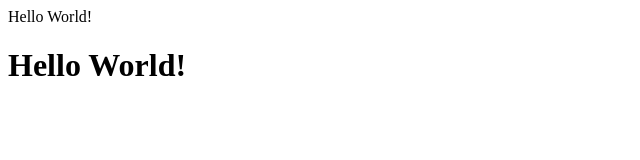
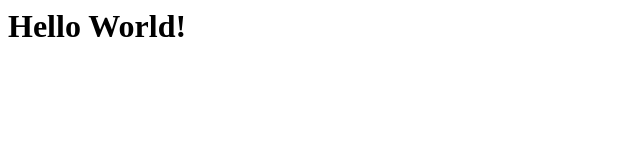
Before and after one commit to BeetleBrains/BeetleBrains.github.io, a plain HTML site: page index.html in a window 1280 px wide. Shown: the whole page, without its empty margins (0-640 px from the left). Drawn offline with Linux system fonts and the light colour scheme.

Commit message:
Update index.html

```diff
--- a/index.html
+++ b/index.html
@@ -1,5 +1,4 @@
 <html>
   <title> Hello World! </title>
-  <header> Hello World! </header>
   <h1> Hello World! </h1>
 </html>
```
